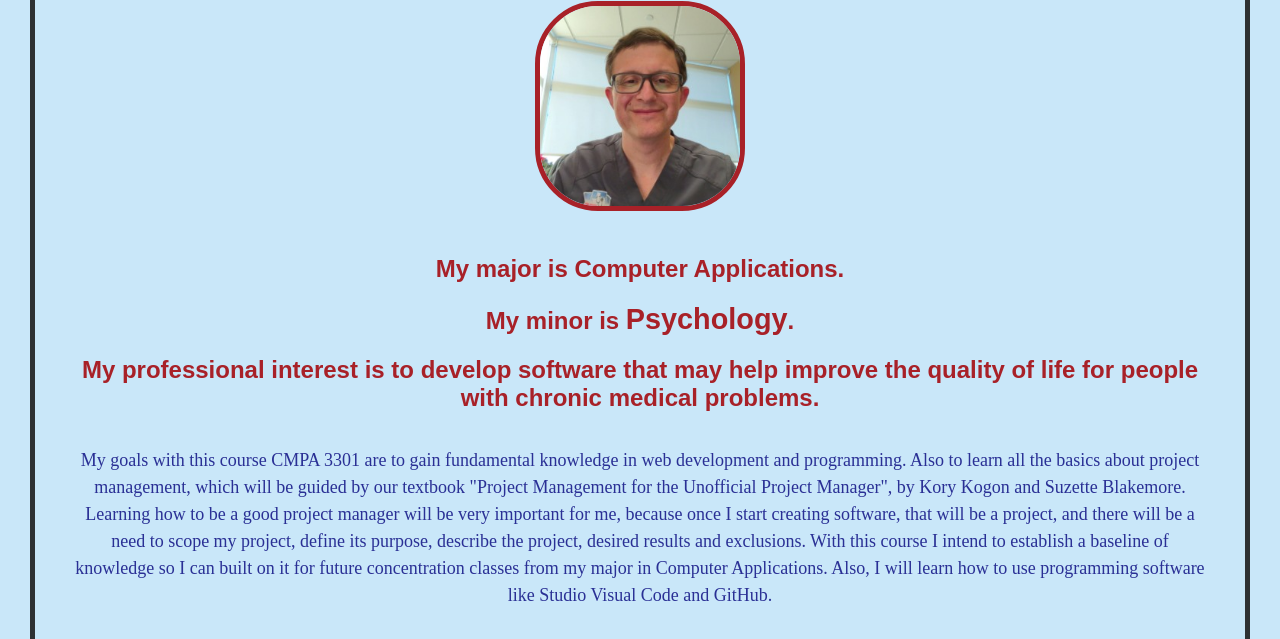
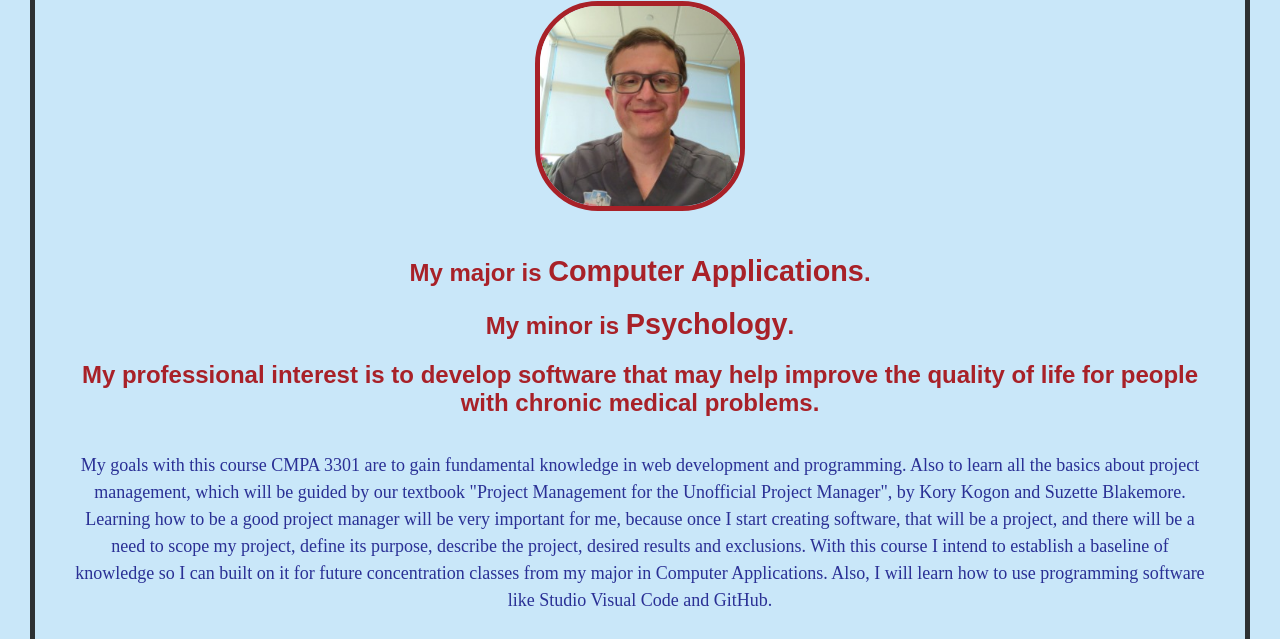
Before and after one commit to rdelacotera/rdelacotera.github.io, a plain HTML site: page index.html in a window 1280 px wide. Shown: the part 141-780 px from the top of the page. Drawn offline with Linux system fonts and the light colour scheme.

Commit message:
Update index.html
correcting span tag

```diff
--- a/index.html
+++ b/index.html
@@ -8,7 +8,7 @@
     <h1>My Name is: <span class="titles">Rodrigo Delacotera</span></h1>
     <img src="profile.jpg" alt="picture of Rodrigo" width="200" height="200">
 
-    <h2>My major is <span class"titles">Computer Applications</span>.</h2>
+    <h2>My major is <span class="titles">Computer Applications</span>.</h2>
 
     <h2>My minor is <span class="titles">Psychology</span>.</h2>
     <h2>My professional interest is to develop software that may help improve the quality of life for people with chronic medical problems.</h2>
```
